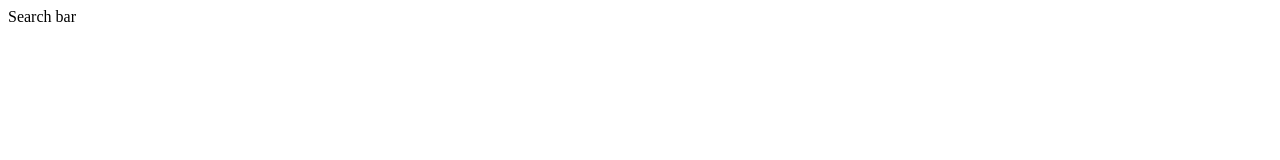
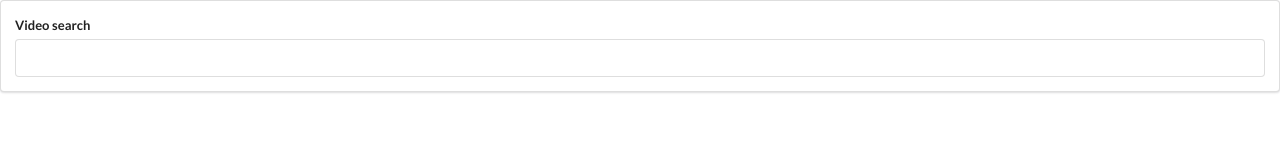
Before and after one commit to ismatfarjana/YouTube-App-with-React, a React (Create React App) app: page / in a window 1280 px wide. Shown: the top 160 px of the page. Built offline with nearby package versions, Linux system fonts and the light colour scheme.

Commit message:
search bar added to the video search page

```diff
--- a/public/index.html
+++ b/public/index.html
@@ -10,6 +10,7 @@
       content="Web site created using create-react-app"
     />
     <link rel="apple-touch-icon" href="%PUBLIC_URL%/logo192.png" />
+    <link rel="stylesheet" href="https://cdnjs.cloudflare.com/ajax/libs/semantic-ui/2.4.1/semantic.min.css" />
     <!--
       manifest.json provides metadata used when your web app is installed on a
       user's mobile device or desktop. See https://developers.google.com/web/fundamentals/web-app-manifest/
--- a/src/components/SearchBar.js
+++ b/src/components/SearchBar.js
@@ -2,7 +2,17 @@
 
 class SearchBar extends React.Component {
   render() {
-    return <div>Search bar</div>;
+    return (
+      <div className='search-bar ui segment'>
+        <div className='ui form'>
+          <div className='field'>
+            <label>Video search</label>
+            <input type='text'></input>
+          </div>
+        </div>
+      </div>
+    );
+
   }
 }
 
```
